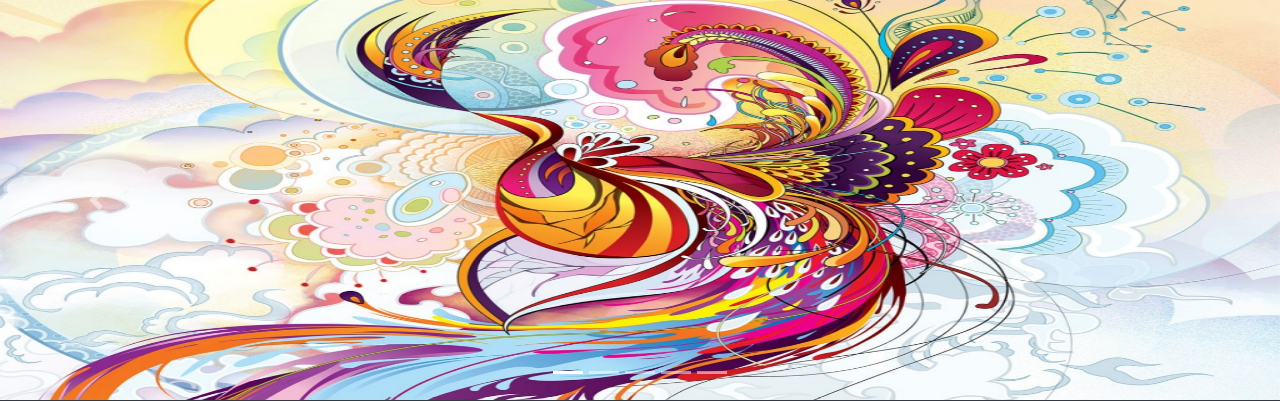
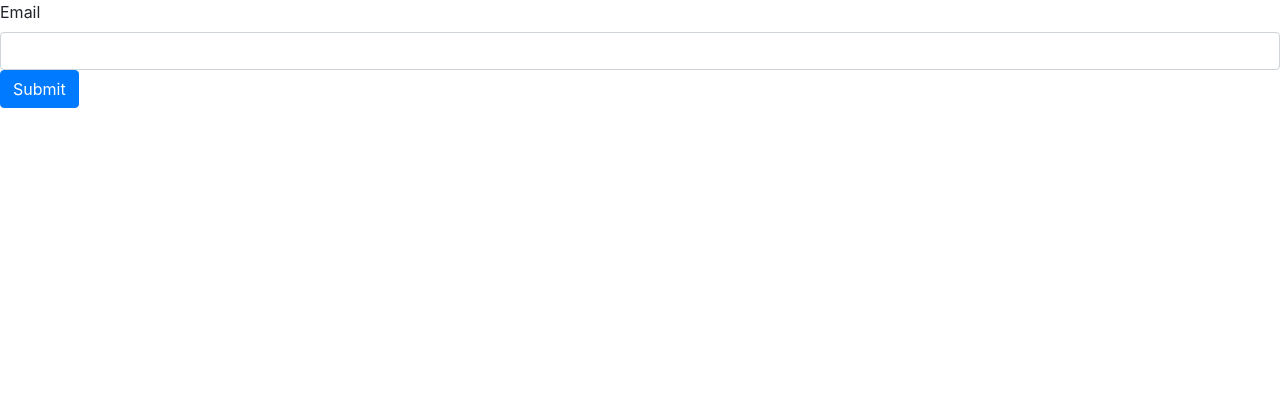
Before and after one commit to tauseef128/webdevelopment1, a PHP site: page / in a window 1280 px wide. Shown: the part 73-474 px from the top of the page. Run offline with PHP 8.4, Linux system fonts and the light colour scheme; some libraries are stand-ins or nearby versions.

Commit message:
3rd Feb 2019

```diff
--- a/index.php
+++ b/index.php
@@ -12,12 +12,19 @@
 
 <!-- slider start -->
 
-<?php require_once('slider.php');  ?>
+<!-- <?php require_once('slider.php');  ?> -->
 <!-- slider End -->
+
+<label id="email-label"> Email</label>
+<input class="form-control test" type="text" name="test" id="test" value="">
+<button class="btn btn-primary submit"> Submit</button>
 
 <!-- Footer start -->
 
 <?php require_once('footer.php');  ?>
+
+
+
 
 <script type="text/javascript">
 
@@ -266,7 +273,7 @@
 // add(8);
 // // it will take 2nd by default and replace with 1st variable so answer will be 8
 
-var fruits = ['Apple','Orange','Mangoes','Banana','Grapes']
+// var fruits = ['Apple','Orange','Mangoes','Banana','Grapes']
 
 // console.log(fruits[2]);
 
@@ -276,13 +283,30 @@ var fruits = ['Apple','Orange','Mangoes','Banana','Grapes']
 // 	console.log(fruits[i]);
 // }
 
-var i =0;
-while(i < fruits.length)
+// var i =0;
+// while(i < fruits.length)
 
-{
-console.log(fruits[i]);
-i++;
-}
+// {
+// console.log(fruits[i]);
+// i++;
+// }
+
+
+//  Setting attribute and value
+
+	$(document).ready(function(){
+ 		$('.submit').click(function(){
+	var value = $('.test').attr('name1','test2');
+	// Remove an attribute
+	  $('.test').removeAttr('id');
+	console.log(value);
+
+ 		});
+    });
+
+
+
+
 
 </script>
 
```
